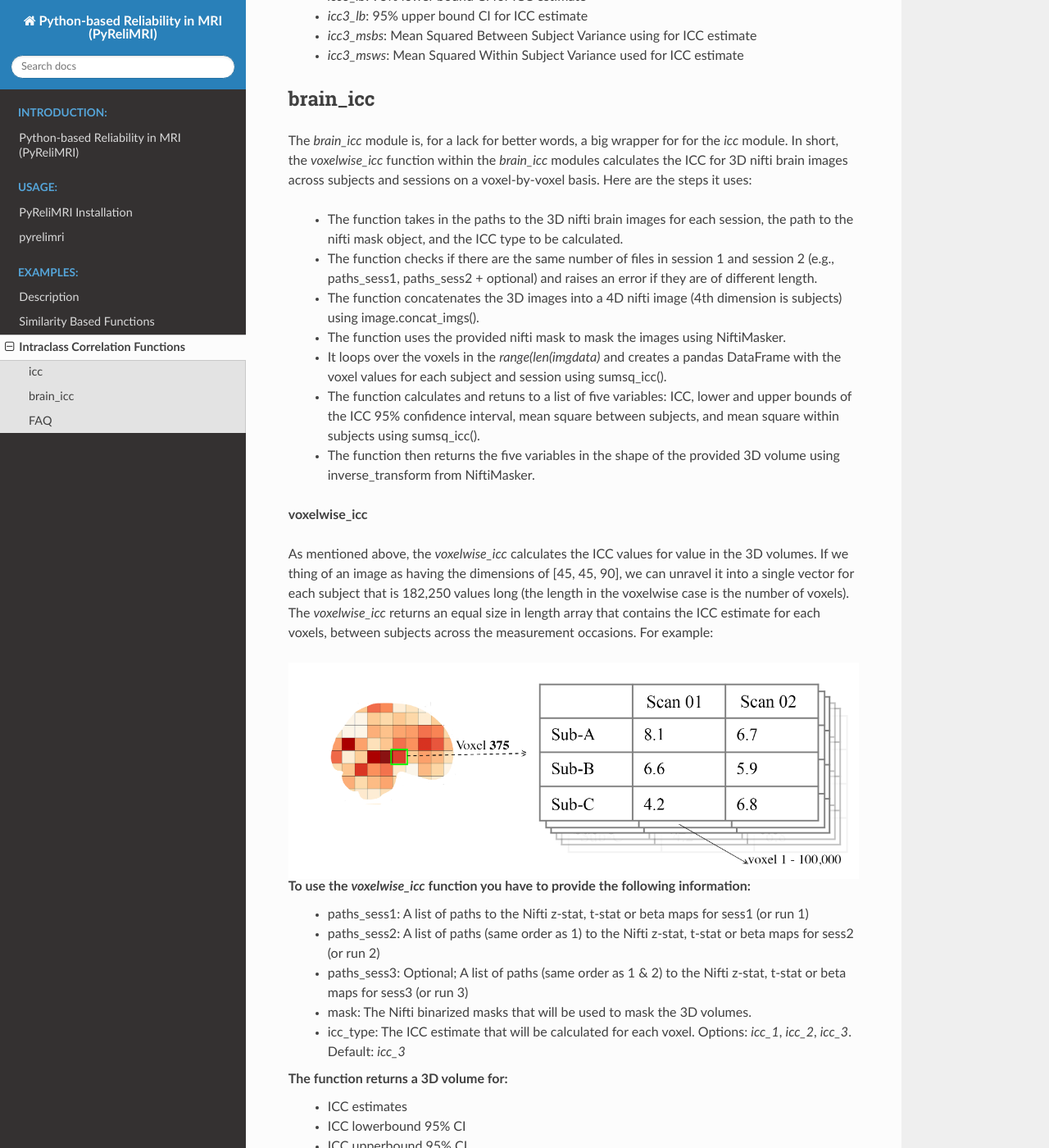
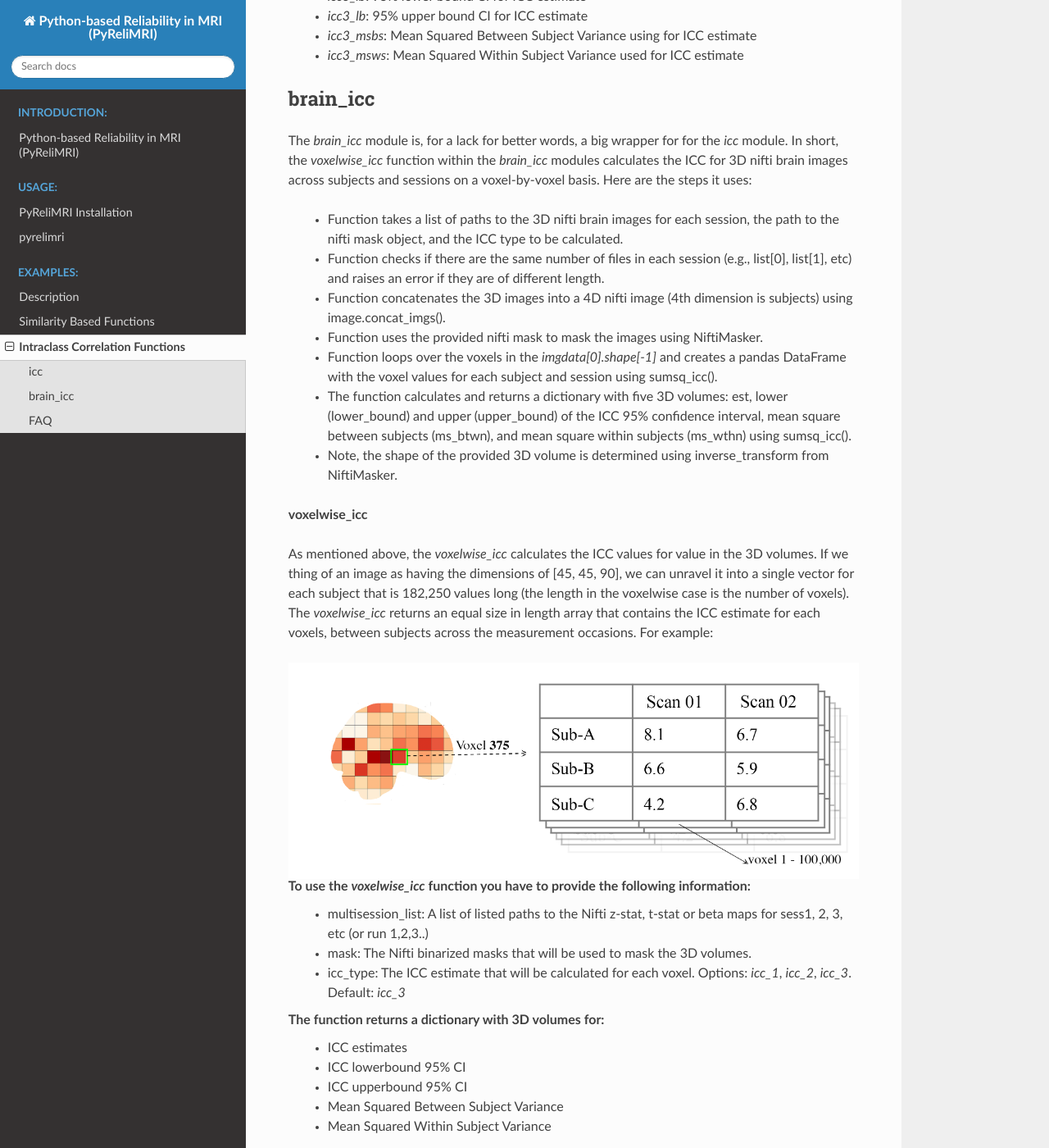
Before and after one commit to demidenm/PyReliMRI, a Sphinx documentation site: the page built from docs/icc_funcs.rst, in a window 1280 px wide and 1400 px high, scrolled down 4145 px. Shown: the whole window at 82% size. Built offline with Sphinx 7.4.7 and the Read the Docs theme 2.0.0, drawn with Linux system fonts in a browser that asks for light colours; some of the changed text lies outside the part shown.

Commit message:
revise docs

```diff
--- a/docs/icc_funcs.rst
+++ b/docs/icc_funcs.rst
@@ -203,13 +203,13 @@ The `brain_icc` module is, for a lack for better words, a big wrapper for for th
 In short, the `voxelwise_icc` function within the `brain_icc` modules calculates the ICC for 3D nifti brain images \
 across subjects and sessions on a voxel-by-voxel basis. Here are the steps it uses:
 
-    - The function takes in the paths to the 3D nifti brain images for each session, the path to the nifti mask object, and the ICC type to be calculated.
-    - The function checks if there are the same number of files in session 1 and session 2 (e.g., paths_sess1, paths_sess2 + optional) and raises an error if they are of different length.
-    - The function concatenates the 3D images into a 4D nifti image (4th dimension is subjects) using image.concat_imgs().
-    - The function uses the provided nifti mask to mask the images using NiftiMasker.
-    - It loops over the voxels in the `range(len(imgdata)` and creates a pandas DataFrame with the voxel values for each subject and session using sumsq_icc().
-    - The function calculates and retuns to a list of five variables: ICC, lower and upper bounds of the ICC 95% confidence interval, mean square between subjects, and mean square within subjects using sumsq_icc().
-    - The function then returns the five variables in the shape of the provided 3D volume using inverse_transform from NiftiMasker.
+    - Function takes a list of paths to the 3D nifti brain images for each session, the path to the nifti mask object, and the ICC type to be calculated.
+    - Function checks if there are the same number of files in each session (e.g., list[0], list[1], etc) and raises an error if they are of different length.
+    - Function concatenates the 3D images into a 4D nifti image (4th dimension is subjects) using image.concat_imgs().
+    - Function uses the provided nifti mask to mask the images using NiftiMasker.
+    - Function loops over the voxels in the `imgdata[0].shape[-1]` and creates a pandas DataFrame with the voxel values for each subject and session using sumsq_icc().
+    - The function calculates and returns a dictionary with five 3D volumes: est, lower (lower_bound) and upper (upper_bound) of the ICC 95% confidence interval, mean square between subjects (ms_btwn), and mean square within subjects (ms_wthn) using sumsq_icc().
+    - Note, the shape of the provided 3D volume is determined using inverse_transform from NiftiMasker.
 
 **voxelwise_icc**
 
@@ -225,13 +225,11 @@ between subjects across the measurement occasions. For example:
    :figclass: align-center
 
 To use the `voxelwise_icc` function you have to provide the following information:
-    - paths_sess1: A list of paths to the Nifti z-stat, t-stat or beta maps for sess1 (or run 1)
-    - paths_sess2: A list of paths (same order as 1) to the Nifti z-stat, t-stat or beta maps for sess2 (or run 2)
-    - paths_sess3: Optional; A list of paths (same order as 1 & 2) to the Nifti z-stat, t-stat or beta maps for sess3 (or run 3)
+    - multisession_list: A list of listed paths to the Nifti z-stat, t-stat or beta maps for sess1, 2, 3, etc (or run 1,2,3..)
     - mask: The Nifti binarized masks that will be used to mask the 3D volumes.
     - icc_type: The ICC estimate that will be calculated for each voxel. Options: `icc_1`, `icc_2`, `icc_3`. Default: `icc_3`
 
-The function returns a 3D volume for:
+The function returns a dictionary with 3D volumes for:
     - ICC estimates
     - ICC lowerbound 95% CI
     - ICC upperbound 95% CI
@@ -255,16 +253,28 @@ Next, you can call these images paths in the function and save the 3d volumes us
 
     from pyrelimri import brain_icc
 
-    icc_3d, icc_lb_3d, icc_ub_3d, icc_msbs_3d, icc_msws_3d = brain_icc.voxelwise_icc(paths_sess1 = scan1, paths_sess2 = scan2, mask = "./mask/brain_mask.nii.gz", icc_type = "icc_3")
+    brain_icc_dict = brain_icc.voxelwise_icc(multisession_list = [scan1, scan2], mask = "./mask/brain_mask.nii.gz", icc_type = "icc_3")
 
-This will return the associated nifti 3D volumes manipulated further, plotted or \
-can be saved using nibabel:
+
+This will return the associated dictionary with nifti 3D volumes which can be manipulated further.
+
+Here we plot the icc estimates (i.e. 'est') using nilearn's plotting
+
+.. code-block:: python
+
+    from nilearn.plotting import view_img_on_surf
+
+    view_img_on_surf(stat_map_img = brain_icc["est"],
+                 surf_mesh = 'fsaverage5', threshold = 0,
+                 title_fontsize = 16, colorbar_height = .75, colorbar_fontsize = 14).open_in_browser(
+
+
+Here we save using nibabel:
 
 .. code-block:: python
 
     import nibabel as nib
-    nib.save(icc_3d, os.path.join('output_dir', 'file_name.nii.gz'))
-
+        nib.save(icc_3d, os.path.join('output_dir', 'file_name.nii.gz'))
 
 Here is a real-world example using neurovaults data collection for Precision Functional Mapping of Individual brains. The \
 collection is: `2447 <https://neurovault.org/collections/2447/>`_. The neurovault collection provides data for ten subjects, with \
@@ -335,14 +345,15 @@ Okay, now we should have everything we need: the path to our images and to our m
 .. code-block:: python
 
     from pyrelimri import brain_icc
-    icc, icc_lb, icc_ub, icc_msbs, icc_msws = brain_icc.voxelwise_icc(paths_sess1=sess1_paths,
-                                                                      paths_sess2=sess2_paths,
-                                                                      mask=mask_path, icc_type='icc_1')
 
-Since the variables are saved within the environment, you should see the five variables. On my mac (i9, 16GM mem),
+    brain_icc_msc = brain_icc.voxelwise_icc(multisession_list = [sess1_paths, sess2_paths ],
+                                            paths_sess2=sess2_paths,
+                                            mask=mask_path, icc_type='icc_1')
+
+Since the dictionary is saved within the environment, you should see the dictionary with five items. On my mac (i9, 16GM mem),
 it took ~4minutes to run this and get the results. Time will depend on the size of data and your machine. \
 
-You can plot them using your favorite plotting method in Python. For this example. Figure 2A shows the three \
+You can plot the volumes using your favorite plotting method in Python. For this example. Figure 2A shows the three \
 3D volumes for ICC, 95% upper bound and 95% lower bound. Then, Figure 2B shows the two different variance components, \
 mean squared between subject (msbs) and mean squared within subject (msws) variance. Note, depending on the map will \
 determine the thresholding you may want to use. Some voxels will have quite high variability so here the example is thresholded \
@@ -386,10 +397,12 @@ in python.
 In future iterations of the `PyReliMRI` package the option of running ICCs for 1 of the 18 specified \
 `Nilearn Atlases <https://nilearn.github.io/dev/modules/datasets.html>`_
 
-* `What if the list of sessions, e.g., session 1 and session 2, are in different order?` \
+* `How many sessions can I use with this package?` \
 
-This will cause an error in the calculations. We cannot assume for the files the naming structure. So the function is \
-flexible to inputs of 3D nifti images the function will not assume to naming rules of the files. As a result, the \
-order for subjects in session 1 = [1, 2, 3, 4, 5] but be the same in session 2 = [1, 2, 3, 4, 5]. If there are not, \
-the resulting estimates will be incorrect. They will be incorrect because across sessions you may enounter same-different \
+In theory, you can use add into `multisession_list = [sess1, sess2, sess3, sess4, sess5]` any wide range of values.
+As the code is currently written this will restructure and label the sessions accordingly. The key aspect \
+is that subjects and runs are in the order that is required. We cannot assume for the files the naming structure. \
+The function is flexible to inputs of 3D nifti images and will not assume to naming rules of the files. As a result, the \
+order for subjects in session 1 = [1, 2, 3, 4, 5] must be the same in session 2 = [1, 2, 3, 4, 5]. If there are not, \
+the *resulting estimates will be incorrect*. They will be incorrect because across sessions you may enounter same/different \
 subjects instead of same-same across sessions.
--- a/docs/introduction.rst
+++ b/docs/introduction.rst
@@ -43,8 +43,8 @@ select ICC(1), ICC(2,1) or ICC(3,1).
 
    * - brain_icc
      - voxelwise_icc
-     - **REQUIRED:** Paths to 3D NifTi session 1, paths to 3D NifTi session 2, path to 3D NifTi brain mask  **OPTIONAL:** paths to 3D NifTi session 3 and ICC type (icc_type; default = 'icc_3', options include: 'icc_3', 'icc_2', 'icc_1')
-     - Calculates and returns intraclass correlation (e.g., ICC(1), ICC(2,1), or ICC(3,1) for 3D volumes across 1+ sessions, returning five 3D volumes reflecting the ICC estimate, the 95% lowerbound for ICC estimate, 95% upperbound for ICC estimate, mean squared error between subjects, mean squared error within subjects)
+     - **REQUIRED:** list of session 1, session 2, etc, paths to 3D NifTi images, path to 3D NifTi brain mask  **OPTIONAL:** ICC type (icc_type; default = 'icc_3', options include: 'icc_3', 'icc_2', 'icc_1')
+     - Calculates and returns dictionary with intraclass correlation (e.g., ICC(1), ICC(2,1), or ICC(3,1) for 3D volumes across 1+ sessions, reflecting the ICC estimate, the 95% lowerbound for ICC estimate, 95% upperbound for ICC estimate, mean squared error between subjects, mean squared error within subjects)
 
    * - icc
      - sumsq_total, sumsq, sumsq_btwn, icc_confint, sumsq_icc
--- a/docs/usage.rst
+++ b/docs/usage.rst
@@ -12,8 +12,8 @@ From `pyrelimri` the `brain_icc` module contains the following function:
 
 Inputs:
 
-  * REQUIRED: Paths to 3D Nifti, session 1: string; Paths to 3D Nifti, session 2: string, brain mask: string (Sessions must be in same order)
-  * OPTIONAL: Paths to 3D Nifti , session 3: string; ICC type, icc = string (default = ‘icc_3’, options include: ‘icc_3’,’icc_2’,’icc_1’)
+  * REQUIRED: list of lists to >1 sessoins/runs of 3D Nifti images: string (Sessions must be in same order); Path to 3D Nifti brain mask: string
+  * OPTIONAL: ICC type, icc = string (default = ‘icc_3’, options include: ‘icc_3’,’icc_2’,’icc_1’)
 
 .. figure:: img_png/intraclasscorr_example.png
    :align: center
```
Also changed, not shown: other parts of docs/introduction.rst (+1 -1 lines), README.md (+1 -1 lines), 3 other files.
